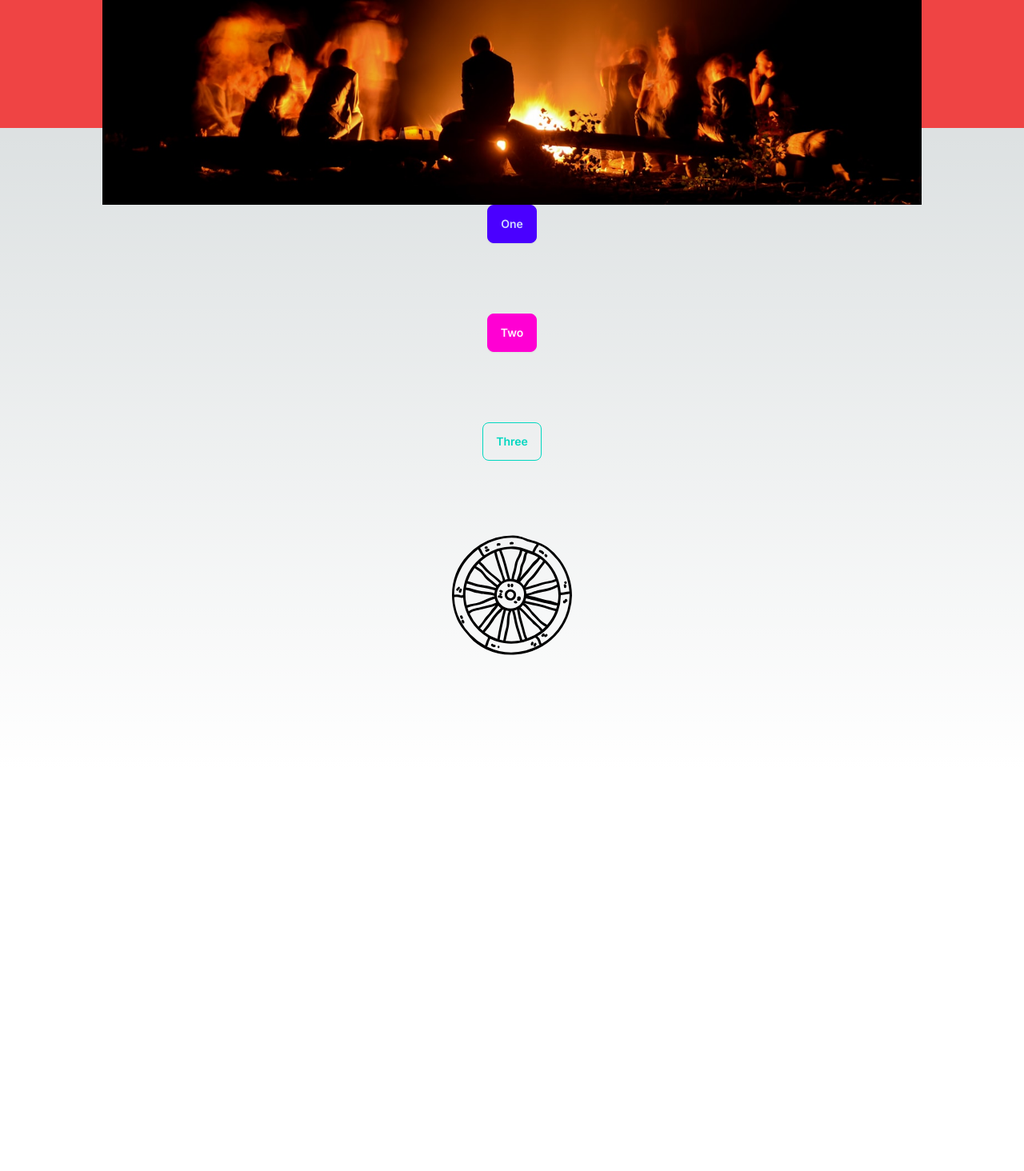
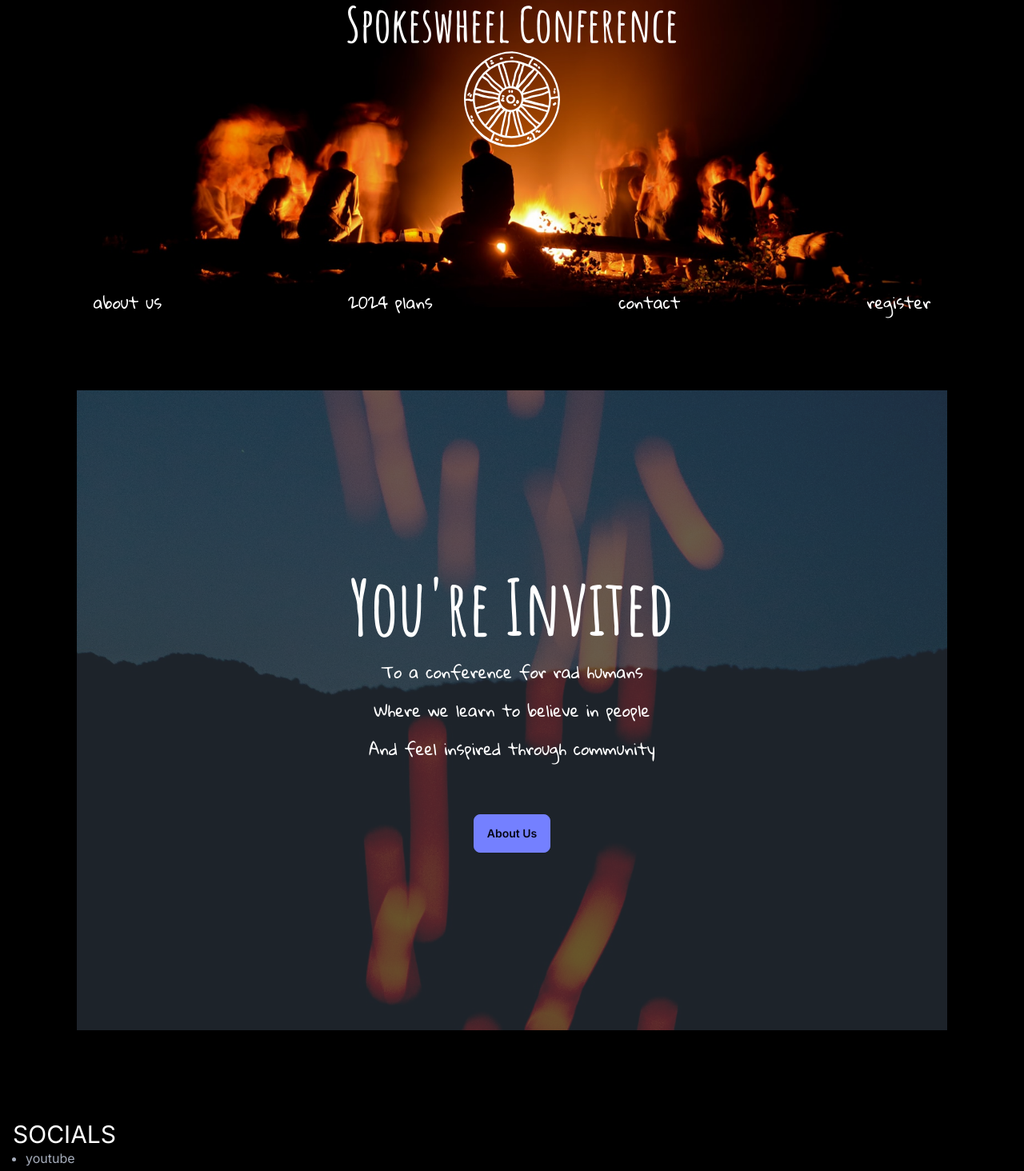
Before and after one commit to cludwell/spokeswheel, a Next.js app: page / in a window 1280 px wide. Shown: the top 1464 px of the page at 80% size. Before the commit the page ends 960 px from the top, so only its background shows below. Built offline with nearby package versions, Linux system fonts and the light colour scheme.

Commit message:
finally got layout working as expected

```diff
--- a/package.json
+++ b/package.json
@@ -9,6 +9,7 @@
     "lint": "next lint"
   },
   "dependencies": {
+    "@next/font": "^14.1.0",
     "bcrypt": "^5.1.1",
     "next": "14.1.1",
     "next-auth": "^4.24.6",
--- a/src/app/components/Header.jsx
+++ /dev/null
@@ -1,16 +0,0 @@
-import Image from "next/image";
-import darkCampFire from '../../../public/images/dark-campfire.jpg'
-export default function Header() {
-    return (
-        <div className=" bg-red-500 max-w-screen-xl h-40 self-center flex flex-col items-center">
-            <p className="">Spokeswheel Conference</p>
-            <Image
-            src={darkCampFire}
-            alt={`friends are gathered around a campfire`}
-            className="max-w-screen-lg h-64 object-bottom object-cover  absolute"
-            width={1200}
-            height={1200}
-            />
-        </div>
-    )
-}
--- a/src/app/globals.css
+++ b/src/app/globals.css
@@ -3,27 +3,29 @@
 @tailwind utilities;
 
 :root {
-  --foreground-rgb: 0, 0, 0;
+  /* --foreground-rgb: 0, 0, 0;
   --background-start-rgb: 214, 219, 220;
-  --background-end-rgb: 255, 255, 255;
+  --background-end-rgb: 255, 255, 255; */
+  background-color: black;
 }
 
-@media (prefers-color-scheme: dark) {
+/* @media (prefers-color-scheme: dark) {
   :root {
     --foreground-rgb: 255, 255, 255;
     --background-start-rgb: 0, 0, 0;
     --background-end-rgb: 0, 0, 0;
   }
-}
+} */
 
 body {
-  color: rgb(var(--foreground-rgb));
+  /* color: rgb(var(--foreground-rgb));
   background: linear-gradient(
       to bottom,
       transparent,
       rgb(var(--background-end-rgb))
     )
-    rgb(var(--background-start-rgb));
+    rgb(var(--background-start-rgb)); */
+    background-color: black;
 }
 
 @layer utilities {
--- a/src/app/layout.js
+++ b/src/app/layout.js
@@ -1,21 +1,21 @@
 import { Inter } from "next/font/google";
 import "./globals.css";
-import Header from "./components/Header";
+import Header from "@/components/Header";
+import Footer from "@/components/Footer";
 const inter = Inter({ subsets: ["latin"] });
 
 export const metadata = {
-  title: "Create Next App",
-  description: "Generated by create next app",
+  title: "SpokesWheel Conference",
+  description: "A spiritual conference for dissidents",
 };
 
 export default function RootLayout({ children }) {
   return (
     <html lang="en">
-      <body
-        className={inter.className} //data-theme="dim"
-      >
+      <body className={inter.className } data-theme="dark">
         <Header />
         {children}
+        <Footer />
       </body>
     </html>
   );
--- a/src/app/page.js
+++ b/src/app/page.js
@@ -1,15 +1,9 @@
-import Image from "next/image";
-import WagonWheel from "./components/WagonWheel";
+import SplashHero from "@/components/SplashHero";
 
 export default function Home() {
   return (
-    <main className="flex min-h-screen flex-col items-center justify-between p-24">
-      <button class="btn btn-primary">One</button>
-      <button class="btn btn-secondary">Two</button>
-      <button class="btn btn-accent btn-outline">Three</button>{" "}
-      <div className=" w-40">
-        <WagonWheel />
-      </div>
+    <main className="flex min-h-screen flex-row items-center justify-between p-24 bg-black">
+      <SplashHero />
     </main>
   );
 }
--- /dev/null
+++ b/src/components/Footer.jsx
@@ -0,0 +1,12 @@
+export default function Footer() {
+    return (
+        <div className=" w-full bg-black p-4">
+            <h2 className="text-white text-3xl">SOCIALS</h2>
+            <ul className=" list-disc ml-4">
+                <li>youtube</li>
+                <li>instagram</li>
+                <li>twitter</li>
+            </ul>
+        </div>
+    )
+}
--- /dev/null
+++ b/src/components/Header.jsx
@@ -0,0 +1,43 @@
+import Image from "next/image";
+import darkCampFire from "../../public/images/dark-campfire.jpg";
+import WagonWheel from "./WagonWheel";
+import Link from "next/link";
+import { Amatic_SC, Gloria_Hallelujah } from "next/font/google";
+const amatic = Amatic_SC({
+  weight: "700",
+  subsets: ["latin"],
+});
+const gloria = Gloria_Hallelujah({
+  weight: "400",
+  subsets: ["latin"],
+});
+export default function Header() {
+  return (
+    <div className=" max-w-screen-xl h-fit self-center flex flex-col items-center mx-auto bg-black">
+      <p className={amatic.className + ` z-10 text-white text-6xl`}>
+        Spokeswheel Conference
+      </p>
+      <Image
+        src={darkCampFire}
+        alt={`friends are gathered around a campfire`}
+        className="max-w-screen-lg h-96 object-bottom object-cover absolute"
+        width={2000}
+        height={2000}
+      />
+      <div className=" w-32 z-10">
+        <WagonWheel />
+      </div>
+      <div
+        className={
+          gloria.className +
+          ` z-10 text-white flex flex-row w-full justify-around text-xl mt-44`
+        }
+      >
+        <span>about us</span>
+        <span>2024 plans</span>
+        <span>contact</span>
+        <span>register</span>
+      </div>
+    </div>
+  );
+}
--- /dev/null
+++ b/src/components/SplashHero.jsx
@@ -0,0 +1,43 @@
+import sparks from "../../public/images/sparks.jpg";
+import Link from "next/link";
+import { Amatic_SC, Gloria_Hallelujah } from "next/font/google";
+const amatic = Amatic_SC({
+  weight: "700",
+  subsets: ["latin"],
+});
+const gloria = Gloria_Hallelujah({
+  weight: "400",
+  subsets: ["latin"],
+});
+export default function SplashHero() {
+  return (
+    <div
+      className="hero min-h-screen"
+      style={{
+        backgroundImage: "url(/images/sparks.jpg)",
+      }}
+    >
+      <div className="hero-overlay bg-opacity-70"></div>
+      <div className="hero-content text-center text-neutral-content">
+        <div className="max-w-md text-white">
+          <h1
+            className={amatic.className + " mb-5 text-8xl font-bold"}
+          >{`You're Invited`}</h1>
+          <p className={gloria.className + " my-5 text-xl"}>
+            To a conference for rad humans
+          </p>
+          <p className={gloria.className + " my-5 text-xl"}>
+            Where we learn to believe in people
+          </p>
+          <p className={gloria.className + " my-5 text-xl"}>
+            And feel inspired through community
+          </p>
+
+          <Link href="/aboutus" className="btn btn-primary mt-12">
+            About Us
+          </Link>
+        </div>
+      </div>
+    </div>
+  );
+}
--- a/src/app/components/WagonWheel.jsx
+++ b/src/components/WagonWheel.jsx
@@ -2,9 +2,10 @@ export default function WagonWheel() {
   return (
     <svg
       xmlns="http://www.w3.org/2000/svg"
-      viewBox="0 0 128 160"
+      viewBox="0 0 128 128"
       x="0px"
       y="0px"
+      style={{ fill: "white" }}
     >
       <g>
         <path d="M118.745,51.289a1.237,1.237,0,0,1-.847,1.492,1.281,1.281,0,0,1-1.344-.538,1.136,1.136,0,0,1-.31-1.116,1.212,1.212,0,0,1,1.493-.847A1.349,1.349,0,0,1,118.745,51.289Z" />
```
Also changed, not shown: 2 other files (tests, documents, lock files or other folders).
